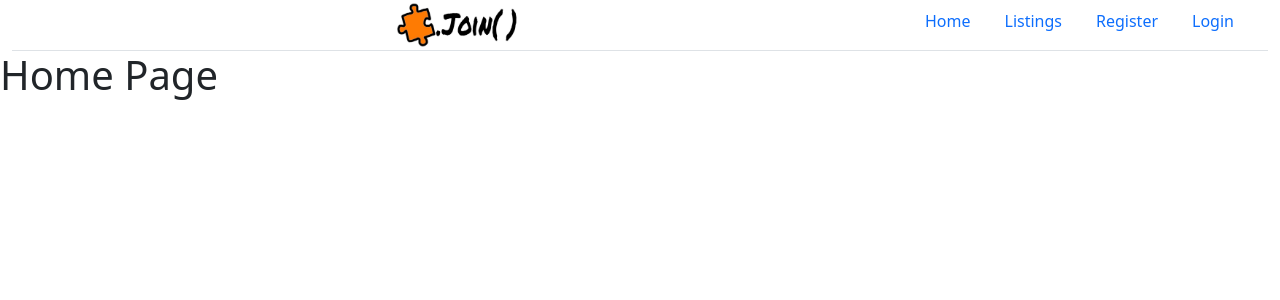
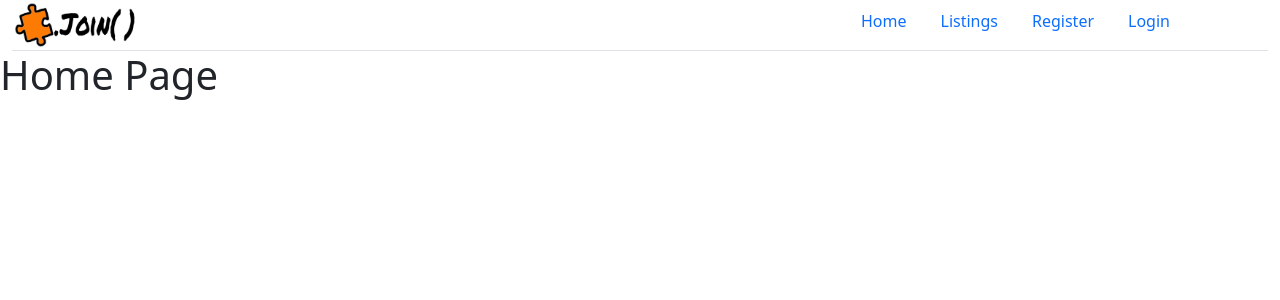
Before and after one commit to wanyi2882/project-3-puzzle-store-react, a React (Create React App) app: page / in a window 1280 px wide. Shown: the top 300 px of the page. Built offline with nearby package versions, Linux system fonts and the light colour scheme; no server answers.

Commit message:
Fix Navbar CSS

```diff
--- a/src/App.css
+++ b/src/App.css
@@ -8,7 +8,7 @@
   background-image: url("./images/logo.jpg");
   background-size: contain;
   background-repeat: no-repeat;
-  background-position: center;
+  background-position:left;
 }
 
 .offcanvas{
@@ -28,7 +28,7 @@
   }
 
   #navbar-expand-logo{
-    width: 20vw;
+    width: 25vw;
   }
 
   #expand-nav{
@@ -40,19 +40,19 @@
 
 @media screen and (min-width: 768px){
   #navbar-expand-logo{
-      width: 50vw;
+      width: 45vw;
   }
 }
 
 @media screen and (min-width: 992px){
   #navbar-expand-logo{
-      width: 60vw;
+      width: 55vw;
   }
 }
 
 @media screen and (min-width: 1200px){
   #navbar-expand-logo{
-      width: 70vw;
+      width: 65vw;
   }
 }
 
```
